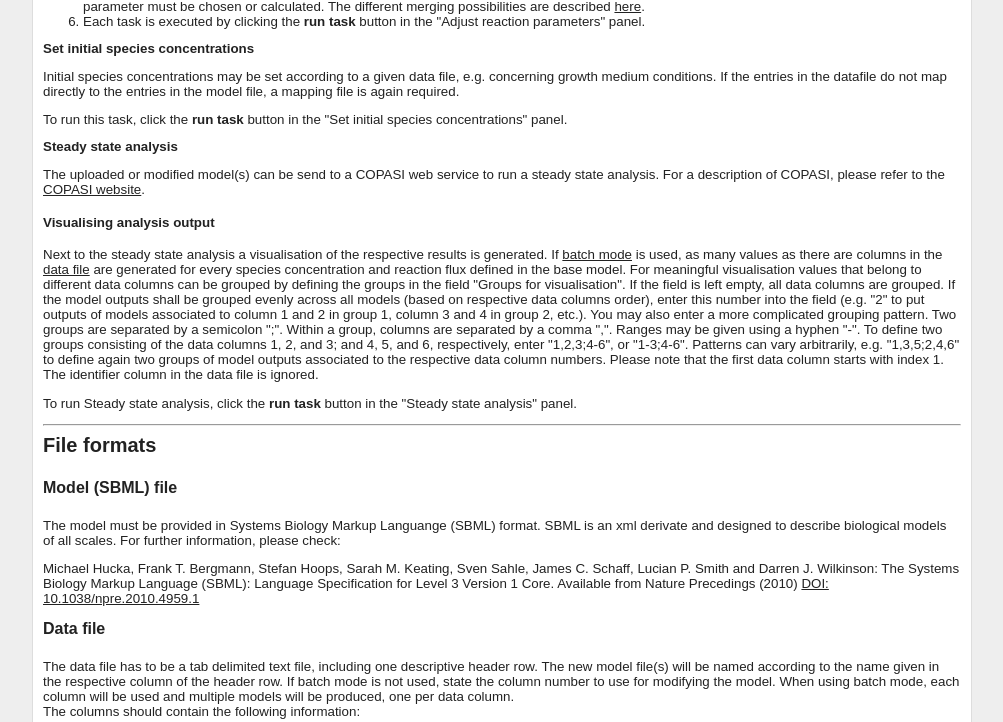
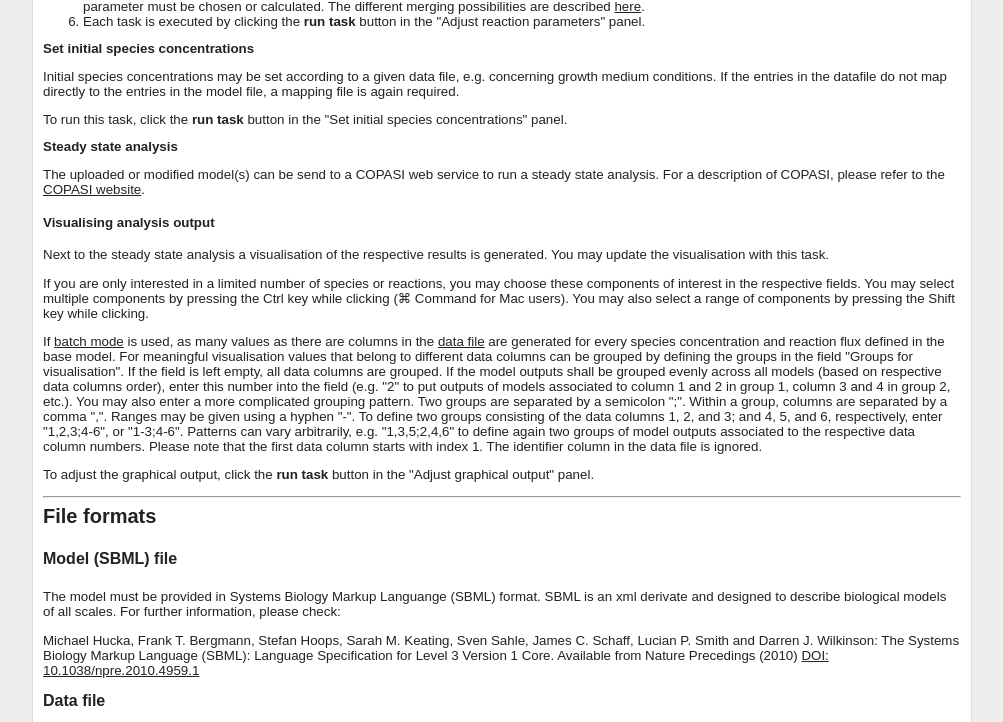
Before and after one commit to MolecularBioinformatics/sbml-mod-web, a Django app: template sbmlmod/templates/sbmlmod/help.html in a window 1280 px wide. Shown: the part 1051-1773 px from the top of the page, without its empty margins (138-1141 px from the left). Run offline with Django 3.2, Linux system fonts and the light colour scheme; the template is opened without the code that fills it, so the values that code supplies are empty.

Commit message:
Updated help to include adjust graphical output

```diff
--- a/sbmlmod/templates/sbmlmod/help.html
+++ b/sbmlmod/templates/sbmlmod/help.html
@@ -79,11 +79,15 @@
 
 	<p>The uploaded or modified model(s) can be send to a COPASI web service to run a steady state analysis. For a description of COPASI, please refer to the <a href="http://copasi.org/" target="_blank">COPASI website</a>.</p>
 
-	<h4 id="copasi">Visualising analysis output</h4>
+	<h4 id="graphout">Visualising analysis output</h4>
 
-	<p>Next to the steady state analysis a visualisation of the respective results is generated. If <a href="#input">batch mode</a> is used, as many values as there are columns in the <a href="#datafile">data file</a> are generated for every species concentration and reaction flux defined in the base model. For meaningful visualisation values that belong to different data columns can be grouped by defining the groups in the field "Groups for visualisation". If the field is left empty, all data columns are grouped. If the model outputs shall be grouped evenly across all models (based on respective data columns order), enter this number into the field (e.g. "2" to put outputs of models associated to column 1 and 2 in group 1, column 3 and 4 in group 2, etc.). You may also enter a more complicated grouping pattern. Two groups are separated by a semicolon ";". Within a group, columns are separated by a comma ",". Ranges may be given using a hyphen "-". To define two groups consisting of the data columns 1, 2, and 3; and 4, 5, and 6, respectively, enter "1,2,3;4-6", or "1-3;4-6". Patterns can vary arbitrarily, e.g. "1,3,5;2,4,6" to define again two groups of model outputs associated to the respective data column numbers. Please note that the first data column starts with index 1. The identifier column in the data file is ignored.</p>
+	<p>Next to the steady state analysis a visualisation of the respective results is generated. You may update the visualisation with this task.</p>
 
-	<p>To run Steady state analysis, click the <b>run task</b> button in the "Steady state analysis" panel.</p>
+	<p>If you are only interested in a limited number of species or reactions, you may choose these components of interest in the respective fields. You may select multiple components by pressing the Ctrl key while clicking (⌘ Command for Mac users). You may also select a range of components by pressing the Shift key while clicking.</p>
+
+	<p>If <a href="#input">batch mode</a> is used, as many values as there are columns in the <a href="#datafile">data file</a> are generated for every species concentration and reaction flux defined in the base model. For meaningful visualisation values that belong to different data columns can be grouped by defining the groups in the field "Groups for visualisation". If the field is left empty, all data columns are grouped. If the model outputs shall be grouped evenly across all models (based on respective data columns order), enter this number into the field (e.g. "2" to put outputs of models associated to column 1 and 2 in group 1, column 3 and 4 in group 2, etc.). You may also enter a more complicated grouping pattern. Two groups are separated by a semicolon ";". Within a group, columns are separated by a comma ",". Ranges may be given using a hyphen "-". To define two groups consisting of the data columns 1, 2, and 3; and 4, 5, and 6, respectively, enter "1,2,3;4-6", or "1-3;4-6". Patterns can vary arbitrarily, e.g. "1,3,5;2,4,6" to define again two groups of model outputs associated to the respective data column numbers. Please note that the first data column starts with index 1. The identifier column in the data file is ignored.</p>
+
+	<p>To adjust the graphical output, click the <b>run task</b> button in the "Adjust graphical output" panel.</p>
 
 	<hr />
 
```
